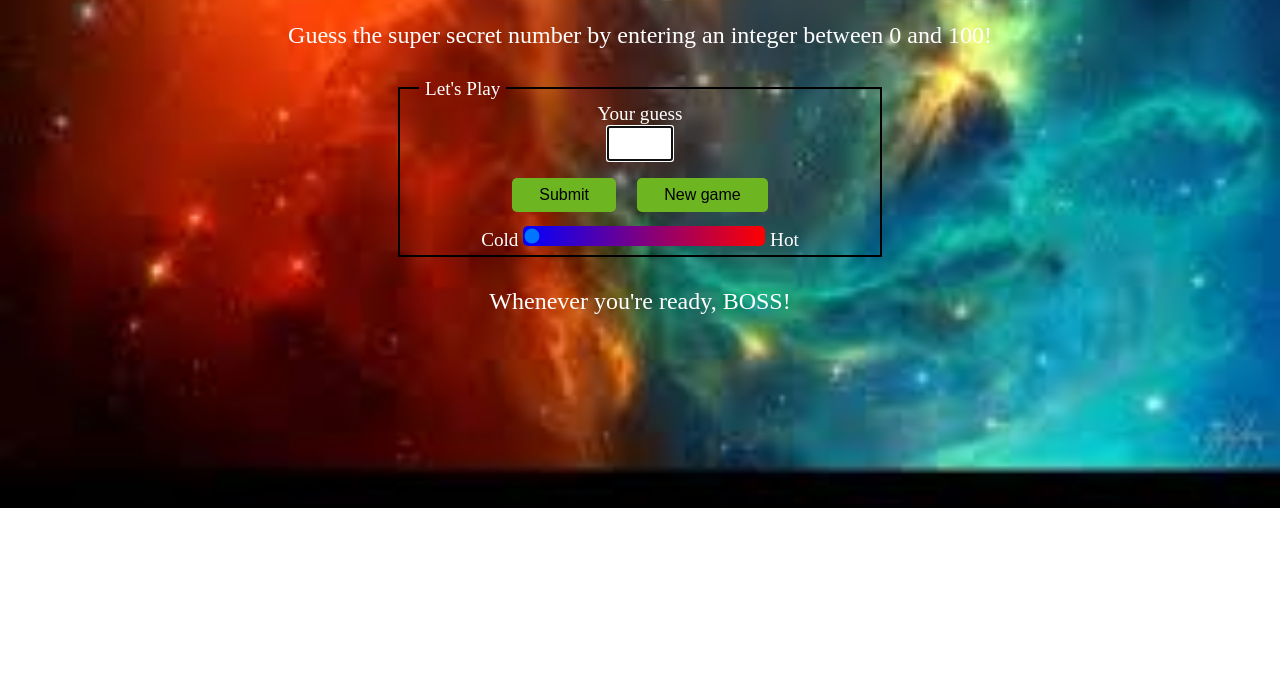
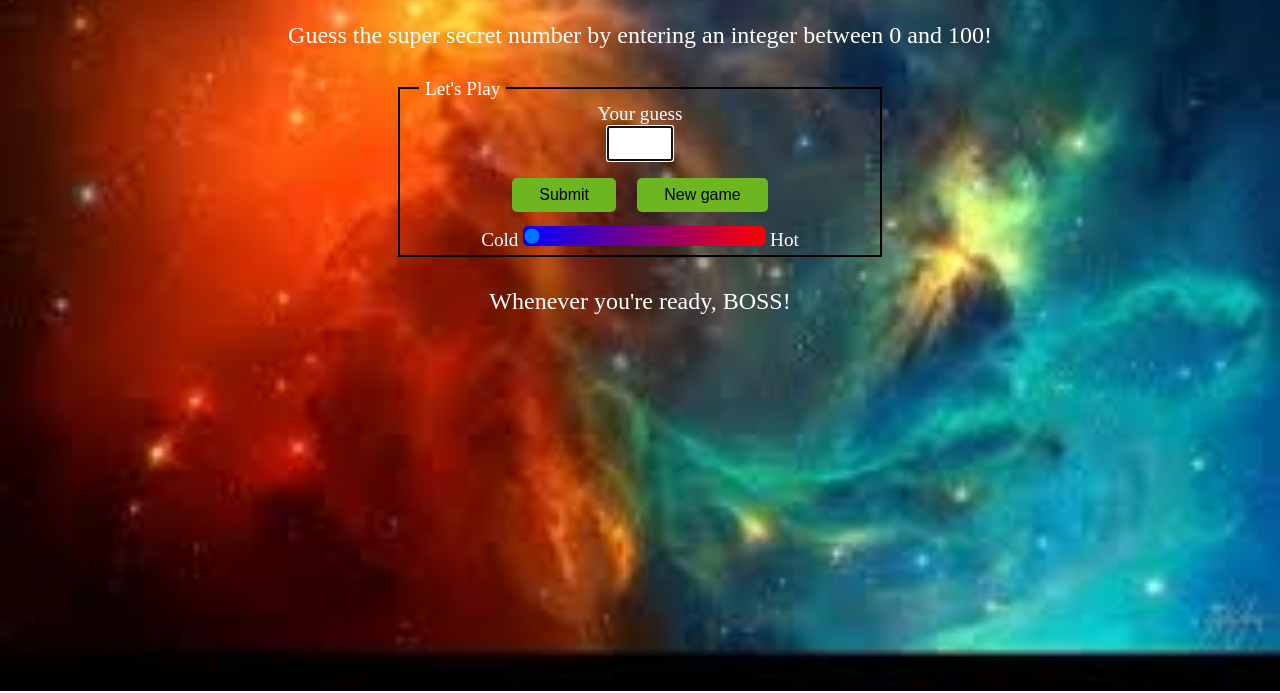
Before and after one commit to andela-calim/hot-or-cold, a plain HTML site: page index.html in a window 1280 px wide. Shown: the part 107-800 px from the top of the page. Drawn offline with Linux system fonts and the light colour scheme.

Commit message:
modified background

```diff
--- a/css/main.css
+++ b/css/main.css
@@ -5,10 +5,11 @@
 **************^GENERALS*/
 body {
 	width: 100%;
+	height: 100%;
 	text-align: center;
 	font-size: 1.2rem;
 	color: #fff;
-	background: url("../img/bg-main.jpg") no-repeat center;
+	background: url("../img/bg-main.jpg") no-repeat;
 	-webkit-background-size: cover;
   	-moz-background-size: cover;
   	-o-background-size: cover;
@@ -81,4 +82,8 @@ input[type='range'] {
 	-webkit-border-radius: 5px;
 	background-image: -webkit-linear-gradient(left, blue, red);
 }
-/*******************end*/
+/*******thermometer end*/
+
+#visuals {
+	padding-bottom: 15%;
+}
```
